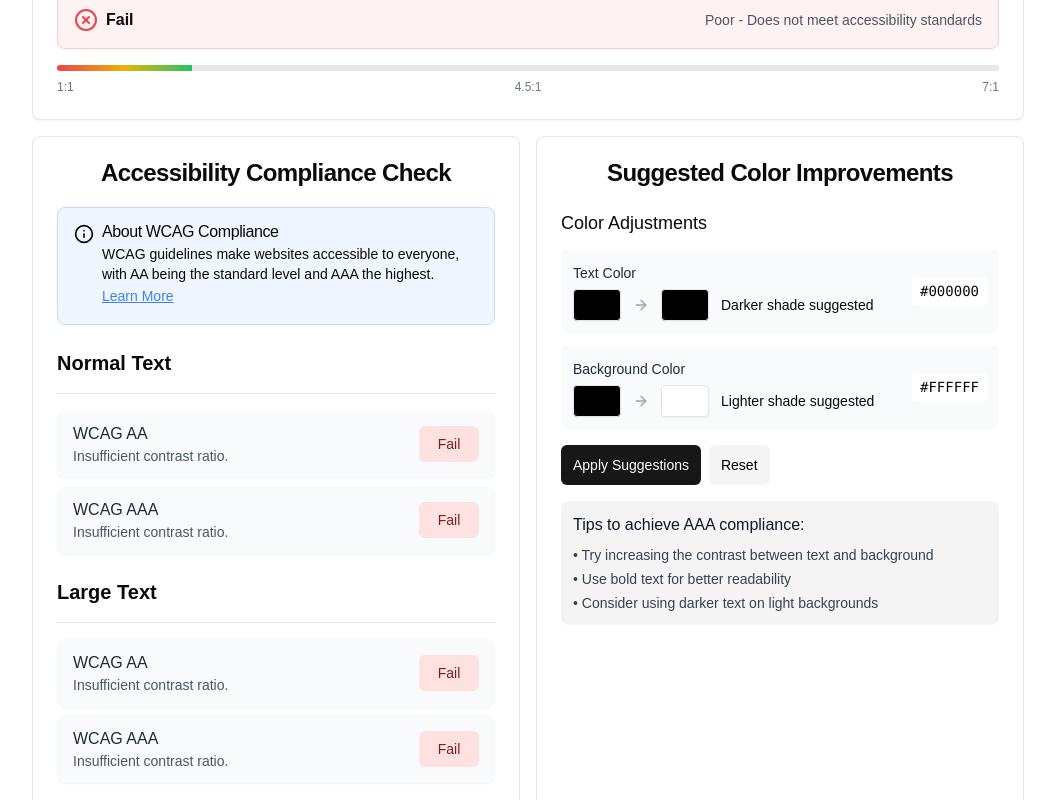
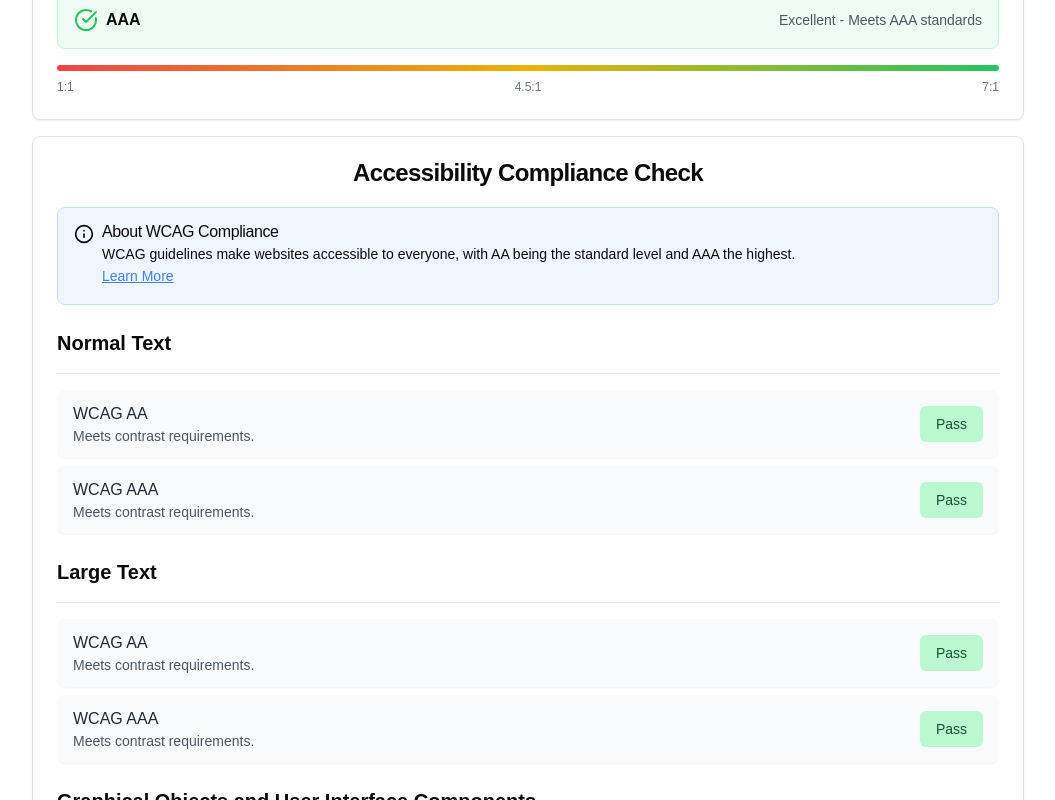
Before and after one commit to ahmadrafidev/lumen, a Next.js app: page / in a window 1280 px wide. Shown: the part 780-1580 px from the top of the page, without its empty margins (112-1167 px from the left). Built offline with nearby package versions, Linux system fonts and the light colour scheme.

Commit message:
delete suggested color

```diff
--- a/components/BackgroundCard/BackgroundCard.tsx
+++ b/components/BackgroundCard/BackgroundCard.tsx
@@ -1,5 +1,4 @@
 import { HexColorPicker } from "react-colorful";
-
 import { Card, CardContent, CardHeader, CardTitle } from "@/components/ui/card";
 import { Input } from "@/components/ui/input";
 import { Label } from "@/components/ui/label";
--- a/components/ContrastRatioCard/ContrastRatioCard.tsx
+++ b/components/ContrastRatioCard/ContrastRatioCard.tsx
@@ -1,9 +1,6 @@
 import React from "react";
-
 import { AlertCircle, CheckCircle, XCircle } from "lucide-react";
-
 import { Card, CardContent, CardHeader, CardTitle } from "@/components/ui/card";
-
 import { calculateContrastRatio } from "@/utils/colorUtils";
 
 interface ContrastRatioCardProps {
--- a/components/ForegroundCard/ForegroundCard.tsx
+++ b/components/ForegroundCard/ForegroundCard.tsx
@@ -1,5 +1,4 @@
 import { HexColorPicker } from "react-colorful";
-
 import { Card, CardContent, CardHeader, CardTitle } from "@/components/ui/card";
 import { Input } from "@/components/ui/input";
 import { Label } from "@/components/ui/label";
--- a/components/Home/HomePage.tsx
+++ b/components/Home/HomePage.tsx
@@ -1,39 +1,44 @@
 'use client'
 
 import { useState } from "react";
-
 import ForegroundCard from "../ForegroundCard/ForegroundCard";
 import BackgroundCard from "../BackgroundCard/BackgroundCard";
 import ContrastRatioCard from "../ContrastRatioCard/ContrastRatioCard";
 import PassCheckCard from "../PassCheckCard/PassCheckCard";
-import SuggestionImprovementCard from "../SuggestionImprovementCard/SuggestionImprovementCard";
-
 import { calculateContrastRatio } from "@/utils/colorUtils";
 
 export default function HomePage() {
   const [foregroundColor, setForegroundColor] = useState("#000000");
-  const [backgroundColor, setBackgroundColor] = useState("#000000");
+  const [backgroundColor, setBackgroundColor] = useState("#FFFFFF");
 
   const contrastRatio = calculateContrastRatio(foregroundColor, backgroundColor);
+
+  const handleColorChange = (type: "fg" | "bg", color: string) => {
+    if (type === "fg") {
+      setForegroundColor(color);
+    } else {
+      setBackgroundColor(color);
+    }
+  };
 
   return (
     <div className="w-full">
       <main>
         <div className="w-full">
           <div className="grid grid-cols-2 gap-4">
-            <ForegroundCard color={foregroundColor} onChange={setForegroundColor} />
-            <BackgroundCard color={backgroundColor} onChange={setBackgroundColor} />
+            <ForegroundCard
+              color={foregroundColor}
+              onChange={(color) => handleColorChange("fg", color)}
+            />
+            <BackgroundCard
+              color={backgroundColor}
+              onChange={(color) => handleColorChange("bg", color)}
+            />
             <ContrastRatioCard
               foreground={foregroundColor}
               background={backgroundColor}
             />
             <PassCheckCard contrastRatio={contrastRatio} />
-            <SuggestionImprovementCard
-              currentColors={{
-                fg: foregroundColor,
-                bg: backgroundColor,
-              }}
-            />
           </div>
         </div>
       </main>
--- a/components/PassCheckCard/PassCheckCard.tsx
+++ b/components/PassCheckCard/PassCheckCard.tsx
@@ -1,9 +1,6 @@
 import React from "react";
-
 import Link from "next/link";
-
 import { Info } from "lucide-react";
-
 import { Card, CardContent, CardHeader, CardTitle } from "@/components/ui/card";
 import { Alert, AlertDescription, AlertTitle } from "@/components/ui/alert";
 import { Separator } from "@/components/ui/separator";
@@ -87,7 +84,7 @@ const PassCheckCard: React.FC<PassCheckCardProps> = ({ contrastRatio }) => {
   };
 
   return (
-    <Card>
+    <Card className="col-span-2">
       <CardHeader>
         <CardTitle className="text-center mb-4">Accessibility Compliance Check</CardTitle>
         <div className="space-y-4">
--- a/components/SuggestionImprovementCard/SuggestionImprovementCard.tsx
+++ /dev/null
@@ -1,82 +0,0 @@
-import { ArrowRight } from "lucide-react";
-import { Card, CardContent, CardHeader, CardTitle } from "@/components/ui/card";
-import { Button } from "@/components/ui/button"
-
-const SuggestionImprovementCard = ({ currentColors = { fg: "#000000", bg: "#FFFFFF" } }) => {
-  return (
-    <Card>
-      <CardHeader>
-        <CardTitle className="text-center">Suggested Color Improvements</CardTitle>
-      </CardHeader>
-      <CardContent className="space-y-4">
-        {/* Current vs Suggested Colors */}
-        <div className="space-y-3">
-          <h3 className="text-lg font-medium">Color Adjustments</h3>
-
-          {/* Foreground Color Suggestion */}
-          <div className="flex items-center p-3 bg-gray-50 rounded-lg">
-            <div className="flex-1">
-              <span className="text-sm text-gray-800">Text Color</span>
-              <div className="flex items-center mt-1">
-                <div
-                  className="w-12 h-8 rounded border shadow-sm"
-                  style={{ backgroundColor: currentColors.fg }}
-                />
-                <ArrowRight className="mx-3 h-4 w-4 text-gray-400" />
-                <div
-                  className="w-12 h-8 rounded border shadow-sm"
-                  style={{ backgroundColor: "#000000" }}
-                />
-                <span className="ml-3 text-sm">Darker shade suggested</span>
-              </div>
-            </div>
-            <code className="bg-white px-2 py-1 rounded text-sm">#000000</code>
-          </div>
-
-          {/* Background Color Suggestion */}
-          <div className="flex items-center p-3 bg-gray-50 rounded-lg">
-            <div className="flex-1">
-              <span className="text-sm text-gray-800">Background Color</span>
-              <div className="flex items-center mt-1">
-                <div
-                  className="w-12 h-8 rounded border shadow-sm"
-                  style={{ backgroundColor: currentColors.bg }}
-                />
-                <ArrowRight className="mx-3 h-4 w-4 text-gray-400" />
-                <div
-                  className="w-12 h-8 rounded border shadow-sm"
-                  style={{ backgroundColor: "#FFFFFF" }}
-                />
-                <span className="ml-3 text-sm">Lighter shade suggested</span>
-              </div>
-            </div>
-            <code className="bg-white px-2 py-1 rounded text-sm">#FFFFFF</code>
-          </div>
-        </div>
-
-        {/* Quick Actions */}
-        <div className="flex gap-2 mt-4">
-          <Button className="px-3 py-1.5 rounded-md text-sm font-medium text-white">
-            Apply Suggestions
-          </Button>
-          <Button variant="secondary" className="px-3 py-1.5 rounded-md text-sm text-black">
-            Reset
-          </Button>
-        </div>
-
-        {/* Additional Tips */}
-        {/* TODO: logic for displaying AA or AAA compliance */}
-        <div className="mt-4 p-3 bg-zinc-100 rounded-lg">
-          <h4 className="text-base font-medium text-gray-900">Tips to achieve AAA compliance:</h4>
-          <ul className="mt-2 space-y-1 text-sm text-gray-700">
-            <li>• Try increasing the contrast between text and background</li>
-            <li>• Use bold text for better readability</li>
-            <li>• Consider using darker text on light backgrounds</li>
-          </ul>
-        </div>
-      </CardContent>
-    </Card>
-  );
-};
-
-export default SuggestionImprovementCard;
--- a/utils/colorUtils.ts
+++ b/utils/colorUtils.ts
@@ -25,7 +25,6 @@ export const calculateLuminance = (color: string): number => {
   return 0.2126 * r + 0.7152 * g + 0.0722 * b;
 };
 
-
 /**
  * Calculate contrast ratio between two colors
  * @param foreground - The hex color code of the foreground (e.g., "#000000")
```
